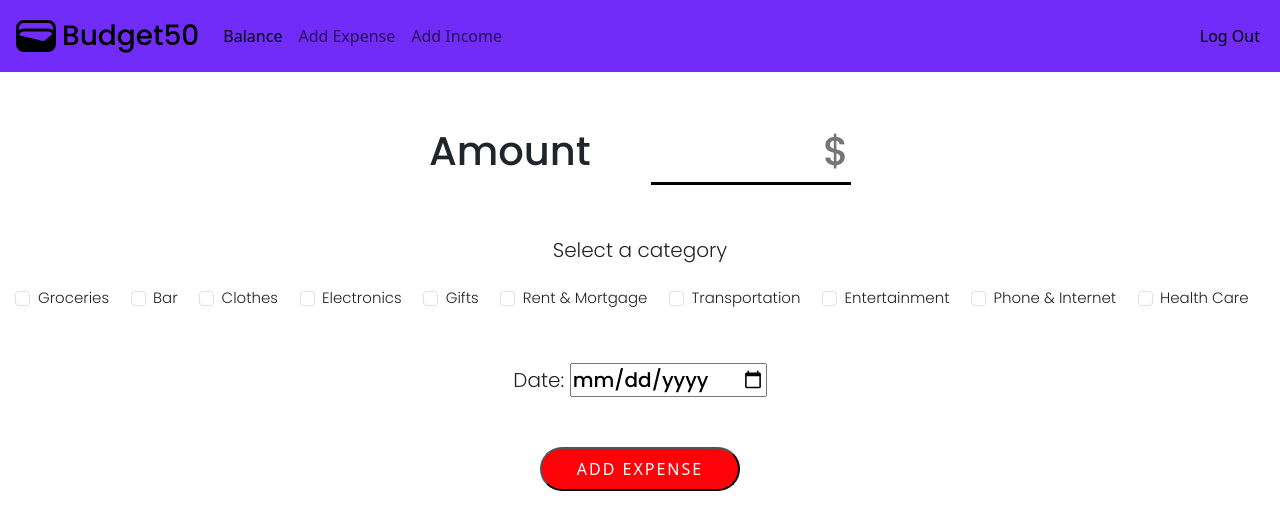
After one commit to fabriortenzi/CS50x-Final-Project, a Flask app: page /expense in a window 1280 px wide. The commit adds this page. Shown: the top 530 px of the page. Run offline with Flask 2, Linux system fonts and the light colour scheme; a user stored in the database is signed in; some libraries are stand-ins or nearby versions.

Commit message:
Login and Add Expenses

```diff
--- a/app.py
+++ b/app.py
@@ -51,15 +51,29 @@ def login():
         username = request.form.get("username")
         password = request.form.get("password")
 
-        password_db = db.execute("SELECT hash FROM users WHERE username = ?", username)
+        # Query database for username
+        rows = db.execute("SELECT * FROM users WHERE username = ?", request.form.get("username"))
 
-        #bug in check password
-        if check_password_hash(password_db, password):
-            print("hola")
-            return redirect("/")
-        else:
-            print("chau")
-            return redirect("/login")
+        # Ensure username exists and password is correct
+        if len(rows) != 1 or not check_password_hash(rows[0]["hash"], request.form.get("password")):
+            return ("invalid username and/or password")
+
+        # Remember which user has logged in
+        session["user_id"] = rows[0]["id"]
+
+        # Redirect user to home page
+        return redirect("/")
+
+
+@app.route("/logout")
+def logout():
+    """Log user out"""
+
+    # Forget any user_id
+    session.clear()
+
+    # Redirect user to login form
+    return redirect("/")
 
 
 @app.route("/signup", methods=["GET", "POST"])
@@ -88,3 +102,23 @@ def signup():
                    username, generate_password_hash(password, method='pbkdf2:sha256', salt_length=8))
 
         return redirect("/")
+
+
+@app.route("/expense", methods=["GET", "POST"])
+@login_required
+def expense():
+    """Add an Expense"""
+
+    # GET
+    if request.method == "GET":
+
+        # Get the expense categories
+        categories = db.execute("SELECT name FROM expense_categories")
+
+        list_categories = []
+        for i in range(len(categories)):
+            list_categories.append(categories[i]['name'])
+
+        return render_template("expense.html", categories=list_categories)
+
+    # POST
--- a/static/styles.css
+++ b/static/styles.css
@@ -1,4 +1,4 @@
-@import url('https://fonts.googleapis.com/css2?family=Poppins:wght@500&display=swap');
+@import url('https://fonts.googleapis.com/css2?family=Montserrat:wght@500&family=Poppins:wght@300;500&display=swap');
 
 .logo
 {
@@ -15,3 +15,62 @@
     text-decoration: none;
     padding-left: 2px;
 }
+
+.amount
+{
+    font-family: 'Poppins', sans-serif;
+    font-weight: 500;
+    font-size: 40px;
+}
+
+.amount input
+{
+    border: none;
+    outline: none;
+    border-bottom-style: solid;
+    width: 200px;
+    text-align: right;
+    margin-left: 50px;
+}
+
+.categories
+{
+    font-family: 'Poppins', sans-serif;
+    font-weight: 300;
+    font-size: 20px;
+    margin-top: 50px;
+}
+
+.text-categories
+{
+    font-family: 'Poppins', sans-serif;
+    font-weight: 300;
+    font-size: 15px;
+}
+
+.expense-form button
+{
+    margin-top: 50px;
+    background: rgba(255, 2, 9, 1);
+    color: white;
+    padding: .5rem;
+    border-radius: 25px;
+    text-transform: uppercase;
+    letter-spacing: 2px;
+    transition: background .5s;
+    width: 200px;
+}
+
+.expense-form button:hover
+{
+    background-color: rgba(255, 2, 9, 0.82);
+    cursor: pointer;
+}
+
+.date
+{
+    margin-top: 50px;
+    font-family: 'Poppins', sans-serif;
+    font-weight: 300;
+    font-size: 20px;
+}
--- /dev/null
+++ b/templates/expense.html
@@ -0,0 +1,28 @@
+{% extends "layout.html" %}
+
+{% block title %}
+    Add Expense
+{% endblock %}
+
+{% block main %}
+    <form action="/expense" class="expense-form" method="post">
+        <div class="amount">
+            Amount
+            <input type="text" placeholder="$">
+        </div>
+        <div class="categories">
+            <p>Select a category</p>
+            {% for category in categories %}
+                <div class="form-check form-check-inline text-categories">
+                    <input class="form-check-input" type="checkbox" id={{category}} value={{category}} name={{category}}>
+                    <label class="form-check-label" for={{category}}>{{category}}</label>
+                </div>
+            {% endfor %}
+        </div>
+        <div class="date">
+            Date:
+            <input type="date">
+        </div>
+        <button type="submit" id="bt1">Add Expense</button>
+    </form>
+{% endblock %}
--- a/templates/layout.html
+++ b/templates/layout.html
@@ -18,12 +18,11 @@
 </head>
 <body>
     <header>
-      <!-- ver si cambio color -->
-      <nav class="navbar navbar-expand-lg" style="background-color: linear-gradient(to right, #712cf9, #9220f6);">
+      <nav class="navbar navbar-expand-lg" style="background-color: #712cf9;">
         <div class="container-fluid">
           <div class="logo">
             <img src="/static/wallet.svg" alt="logo">
-            <a class="navbar-brand logo-font" href="#">Budget50</a>
+            <a class="navbar-brand logo-font">Budget50</a>
           </div>
             <button class="navbar-toggler" type="button" data-bs-toggle="collapse" data-bs-target="#navbarText" aria-controls="navbarText" aria-expanded="false" aria-label="Toggle navigation">
             <span class="navbar-toggler-icon"></span>
@@ -31,10 +30,10 @@
           <div class="collapse navbar-collapse" id="navbarText">
             <ul class="navbar-nav me-auto mb-2 mb-lg-0">
               <li class="nav-item">
-                <a class="nav-link active" aria-current="page" href="#">Balance</a>
+                <a class="nav-link active" aria-current="page" href="/">Balance</a>
               </li>
               <li class="nav-item">
-                <a class="nav-link" href="#">Add Expense</a>
+                <a class="nav-link" href={{url_for('expense')}}>Add Expense</a>
               </li>
               <li class="nav-item">
                 <a class="nav-link" href="#">Add Income</a>
@@ -43,7 +42,7 @@
             <span class="navbar-text">
               <ul class="navbar-nav me-auto mb-2 mb-lg-0">
                 <li class="nav-item">
-                  <a class="nav-link active" aria-current="page" href="#">Log Out</a>
+                  <a class="nav-link active" aria-current="page" href={{url_for('logout')}}>Log Out</a>
                 </li>
               </ul>
             </span>
@@ -55,5 +54,6 @@
     <main class="container-fluid py-5 text-center">
         {% block main %}{% endblock %}
     </main>
+
 </body>
 </html>
```
Also changed, not shown: budget.db, 2 other files.
